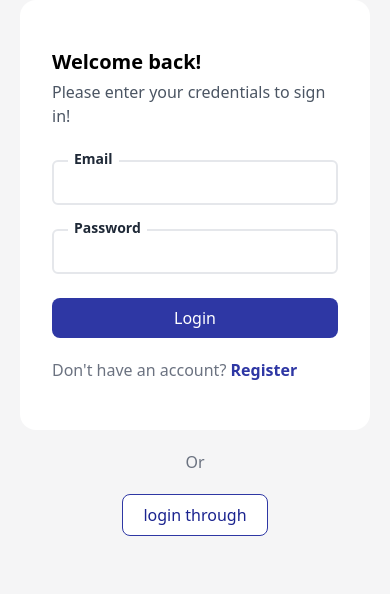
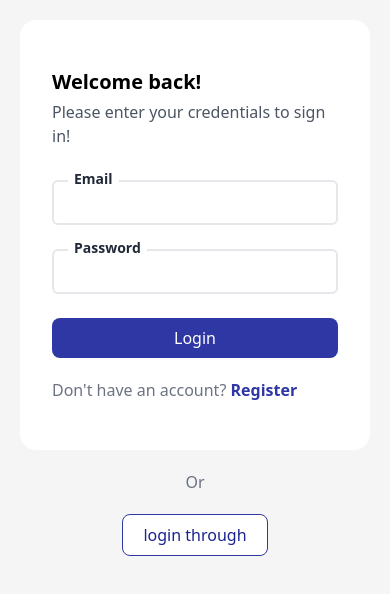
Before and after one commit to atifcssindia/ClinicQMS, a React (Create React App) app in the folder client/: page /login in a window 390 px wide. Shown: the top 594 px of the page. Built offline with nearby package versions, Linux system fonts and the light colour scheme.

Commit message:
update code

```diff
--- a/client/src/Login.js
+++ b/client/src/Login.js
@@ -169,7 +169,7 @@ const Login = () => {
           </div>
         </div>
 
-        <div className="flex flex-col  lg:justify-center items-center w-full  xl:w-7/12 bg-[#f5f5f6]">
+        <div className="flex flex-col  lg:justify-center items-center w-full  xl:w-7/12 bg-[#f5f5f6] pt-5 xl:pt-0">
           <div className="xl:w-7/12 px-5">
             <div className=" bg-white  px-8 md:px-10 xl:px-14 py-12  rounded-2xl">
               <div className="mb-8">
--- a/client/src/PatientRegistrationForm.js
+++ b/client/src/PatientRegistrationForm.js
@@ -226,7 +226,7 @@ const PatientRegistrationForm = () => {
           </div>
         </div>
 
-        <div className="flex flex-col  lg:justify-center items-center  w-full xl:w-7/12 bg-[#f5f5f6]">
+        <div className="flex flex-col  lg:justify-center items-center  w-full xl:w-7/12 bg-[#f5f5f6] pt-5 xl:pt-0">
           <div className="xl:w-7/12">
             <div className=" bg-white  px-14 py-12  rounded-2xl">
               <div className="mb-8">
--- a/client/src/Registration.js
+++ b/client/src/Registration.js
@@ -170,7 +170,7 @@ const Registration = () => {
           </div>
         </div>
 
-        <div className="flex flex-col  lg:justify-center  items-center w-full  xl:w-7/12 bg-[#f5f5f6]">
+        <div className="flex flex-col  lg:justify-center  items-center w-full  xl:w-7/12 bg-[#f5f5f6] pt-5 xl:pt-0">
           <div className="xl:w-7/12 px-5">
             <div className=" bg-white  px-8 md:px-10 xl:px-14 py-12  rounded-2xl">
               <div className="mb-8">
```
